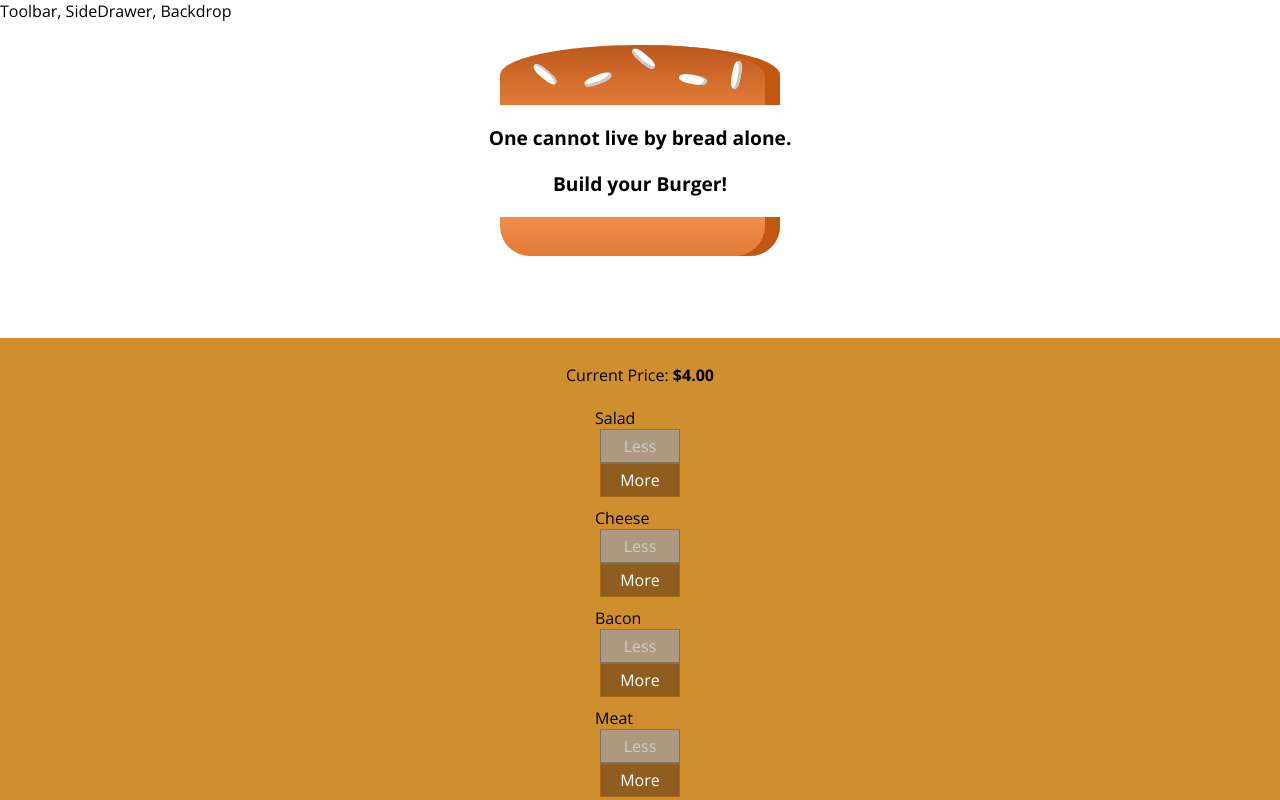
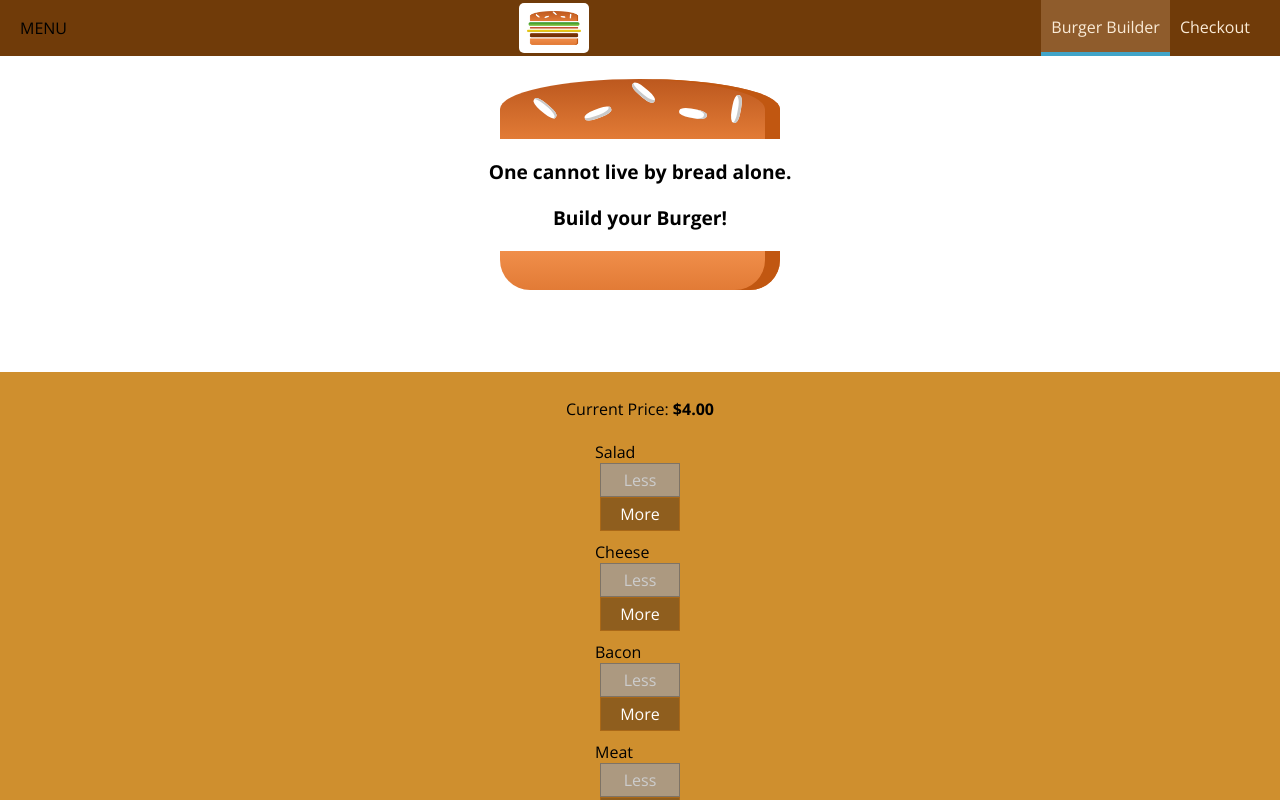
Before and after one commit to DMXMax/burgerBuilder, a React app: page / in a window 1280 px wide. Shown: the top 800 px of the page. Built offline with nearby package versions, Linux system fonts and the light colour scheme.

Commit message:
Added Navigation Items, The Toolbar, and the SideDrawer

```diff
--- a/src/components/Layout/Layout.css
+++ b/src/components/Layout/Layout.css
@@ -1,3 +1,3 @@
 .Content {
-    margin-top: 16px;
+    margin-top: 72px;
 }
--- a/src/components/Layout/Layout.js
+++ b/src/components/Layout/Layout.js
@@ -1,10 +1,13 @@
 import React from 'react';
 import Aux from '../../hoc/AuxFile';
-import classes from './Layout.css'
+import classes from './Layout.css';
+import Toolbar from '../Navigation/Toolbar/Toolbar';
+import SideDrawer from '../Navigation/SideDrawer/SideDrawer';
 
 const layout = (props)=>{
    return ( <Aux>
-       <div>Toolbar, SideDrawer, Backdrop</div>
+       <Toolbar/>
+     <SideDrawer/>
        <main className={classes.Content}>
            {props.children}
        </main>
--- /dev/null
+++ b/src/components/Logo/Logo.css
@@ -0,0 +1,13 @@
+.Logo {
+  background-color: white;
+  padding: 8px;
+  height: 90%;
+  box-sizing: border-box;
+  border-radius:5px;
+
+}
+
+.Logo img {
+  height: 100%;
+
+}
--- /dev/null
+++ b/src/components/Logo/Logo.js
@@ -0,0 +1,11 @@
+import React from 'react';
+import burgerLogo from '../../assets/images/burger-logo.png';
+import classes from './Logo.css';
+
+const logo = (props)=>(
+  <div className={classes.Logo}>
+    <img src={burgerLogo} alt='No Logo for you!'/>
+  </div>
+);
+
+export default logo;
--- /dev/null
+++ b/src/components/Navigation/NavigationItems/NavigationItem/NavigationItem.css
@@ -0,0 +1,32 @@
+.NavigationItem {
+  margin: 0;
+  box-sizing: border-box;
+  display: flex;
+  height: 100%;
+  width: auto;
+  align-items: center;
+
+}
+
+
+
+.NavigationItem a {
+  color: antiquewhite;
+  text-decoration: none;
+  height: 100%;
+  padding: 16px 10px;
+  border-bottom: 4px transparent;
+  box-sizing: border-box;
+  display:block;
+
+
+}
+
+.NavigationItem a:hover,
+.NavigationItem a:active,
+.NavigationItem a.active{
+  background-color: #8F5C2C;
+  border-bottom: 4px solid #40A4C8;
+  color: antiquewhite;
+
+}
--- /dev/null
+++ b/src/components/Navigation/NavigationItems/NavigationItem/NavigationItem.js
@@ -0,0 +1,12 @@
+import React from 'react';
+import classes from './NavigationItem.css';
+
+const navigationItem = (props) => (
+    <li className={classes.NavigationItem}>
+      <a href={props.link}
+        className={props.active ? classes.active : null}>
+        {props.children}</a>
+    </li>
+);
+
+export default navigationItem;
--- /dev/null
+++ b/src/components/Navigation/NavigationItems/NavigationItems.css
@@ -0,0 +1,8 @@
+.NavigationItems {
+  margin: 0;
+  padding: 0;
+  list-style: none;
+  display: flex;
+  align-items: center;
+  height: 100%;
+}
--- /dev/null
+++ b/src/components/Navigation/NavigationItems/NavigationItems.js
@@ -0,0 +1,13 @@
+import React from 'react';
+import classes from './NavigationItems.css';
+import NavigationItem from './NavigationItem/NavigationItem';
+
+const navigationItems = () =>(
+  <ul className={classes.NavigationItems}>
+    <NavigationItem link="/" active>Burger Builder</NavigationItem>
+    <NavigationItem link="" >Checkout</NavigationItem>
+  </ul>
+);
+
+
+export default navigationItems;
--- /dev/null
+++ b/src/components/Navigation/SideDrawer/SideDrawer.css
@@ -0,0 +1,27 @@
+.SideDrawer {
+  position: fixed;
+  width: 280px;
+  max-width: 70%;
+  height: 100%;
+  left: 0;
+  top: 0;
+  z-index: 200;
+  background-color: antiquewhite;
+  padding: 32px 16px;
+  box-sizing: border-box;
+  transition: transform 0.3s ease-out;
+}
+
+@media (min-width: 500px){
+  .SideDrawer {
+    display: none;
+  }
+}
+
+.Open {
+  transform: translateX(0);
+}
+
+.Close {
+  transform: translateX(-100%);
+}
--- /dev/null
+++ b/src/components/Navigation/SideDrawer/SideDrawer.js
@@ -0,0 +1,18 @@
+import React from 'react';
+import Logo from '../../Logo/Logo'
+import NavigationItems from '../NavigationItems/NavigationItems';
+import classes from './SideDrawer.css';
+
+
+const sideDrawer = (props) =>{
+  return (
+    <div className={classes.SideDrawer}>
+    <Logo/>
+    <nav>
+      <NavigationItems />
+    </nav>
+    </div>
+  );
+}
+
+export default sideDrawer;
--- /dev/null
+++ b/src/components/Navigation/Toolbar/Toolbar.css
@@ -0,0 +1,19 @@
+.Toolbar {
+  height: 56px;
+  width: 100%;
+  position: fixed;
+  top: 0;
+  left: 0;
+  background-color: #703B09;
+  display: flex;
+  justify-content: space-between;
+  align-items: center;
+  padding: 0 20px;
+  box-sizing: border-box;
+  z-index: 90;
+}
+
+.Toolbar nav {
+  height: 100%;
+
+}
--- /dev/null
+++ b/src/components/Navigation/Toolbar/Toolbar.js
@@ -0,0 +1,16 @@
+import React from 'react';
+import classes from './Toolbar.css';
+import Logo from '../../Logo/Logo';
+import NavigationItems from '../NavigationItems/NavigationItems';
+
+const toolbar = (props)=>(
+  <header className={classes.Toolbar}>
+    <div>MENU</div>
+    <Logo />
+    <nav >
+      <NavigationItems/>
+    </nav>
+  </header>
+);
+
+export default toolbar;
```
Also changed, not shown: src/assets/images/burger-logo.png (added), 1 other file (tests, documents, lock files or other folders).
